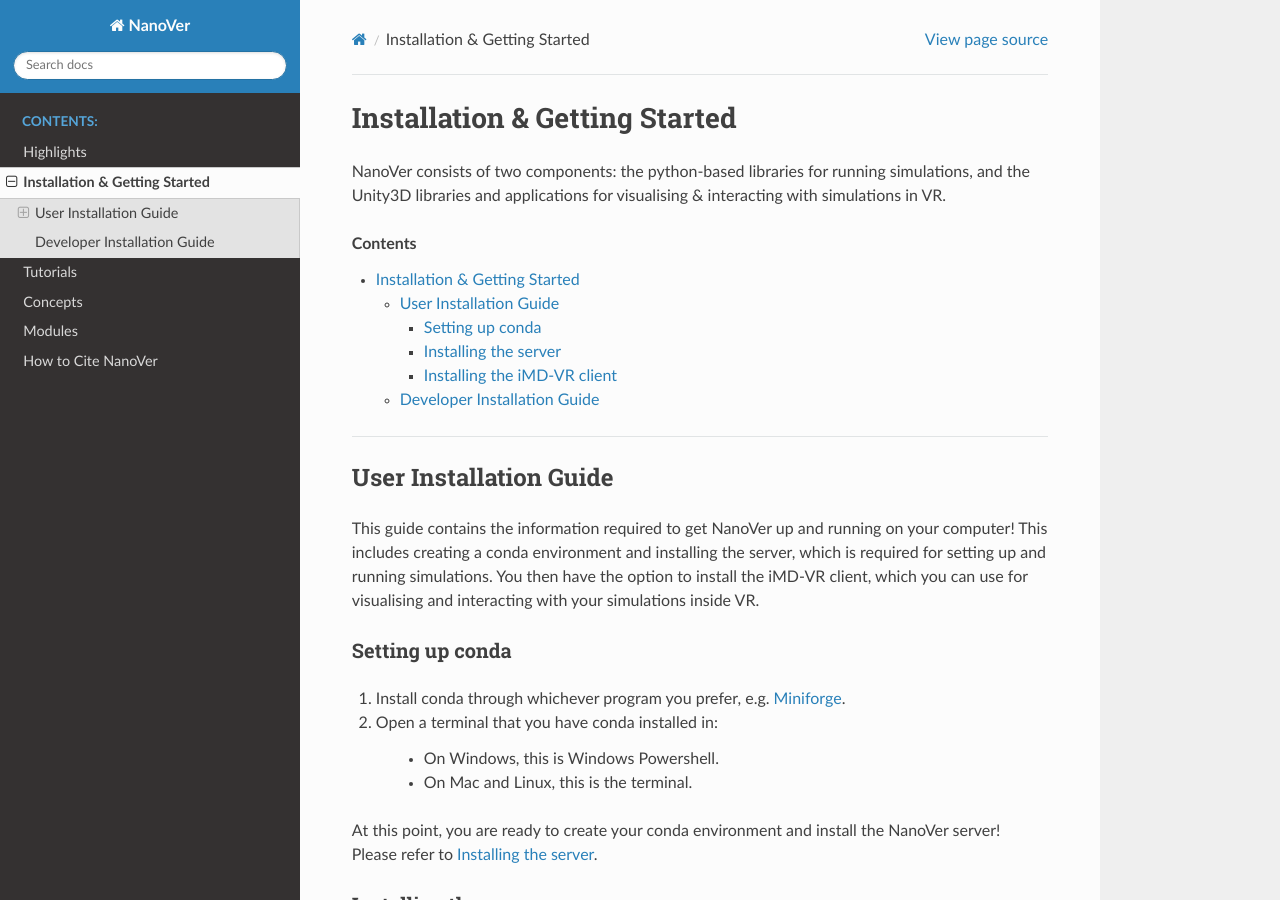
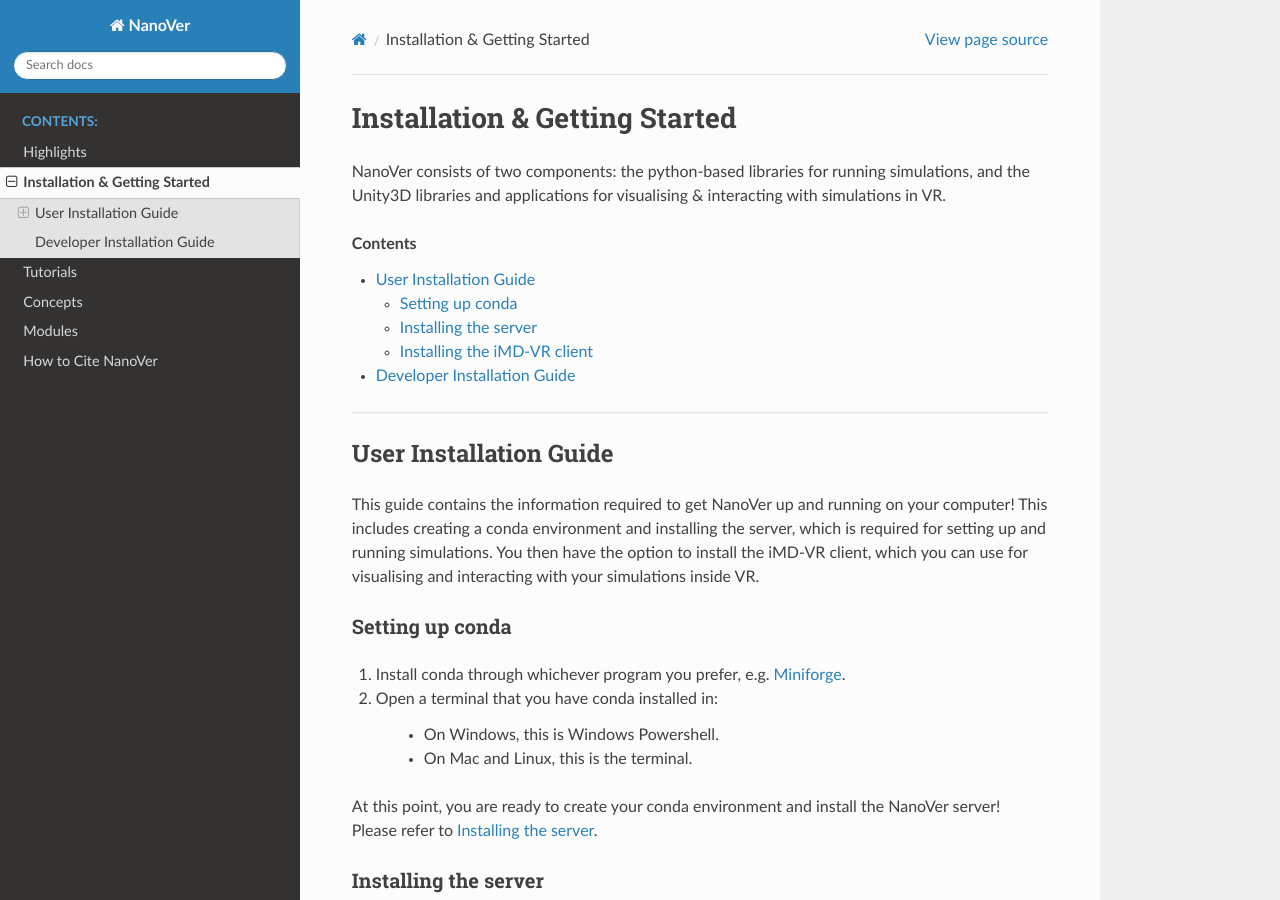
Before and after one commit to IRL2/nanover-docs, a Sphinx documentation site: the page built from source/installation.rst, in a window 1280 px wide and 900 px high. Built offline with Sphinx 7.4.7 and the Read the Docs theme 3.1.0, drawn with Linux system fonts in a browser that asks for light colours; pages that are not in the unit, such as notebooks, are missing from menus; the version number could not be read and is left out; part of the change alters nothing that is shown.

```diff
--- a/source/installation.rst
+++ b/source/installation.rst
@@ -10,7 +10,8 @@ and applications for visualising & interacting with simulations
 in VR.
 
 .. contents:: Contents
-    :depth: 3
+    :depth: 2
+    :local:
 
 ----
 
```
